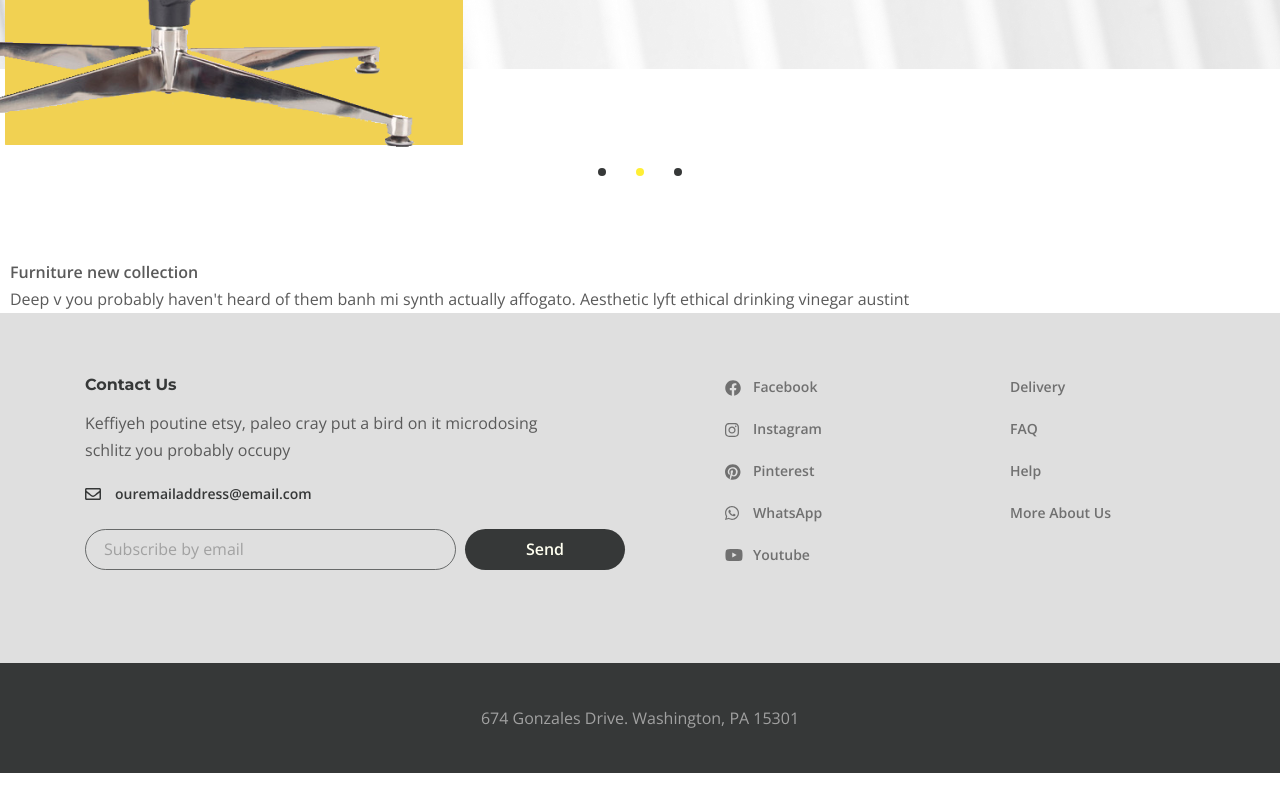
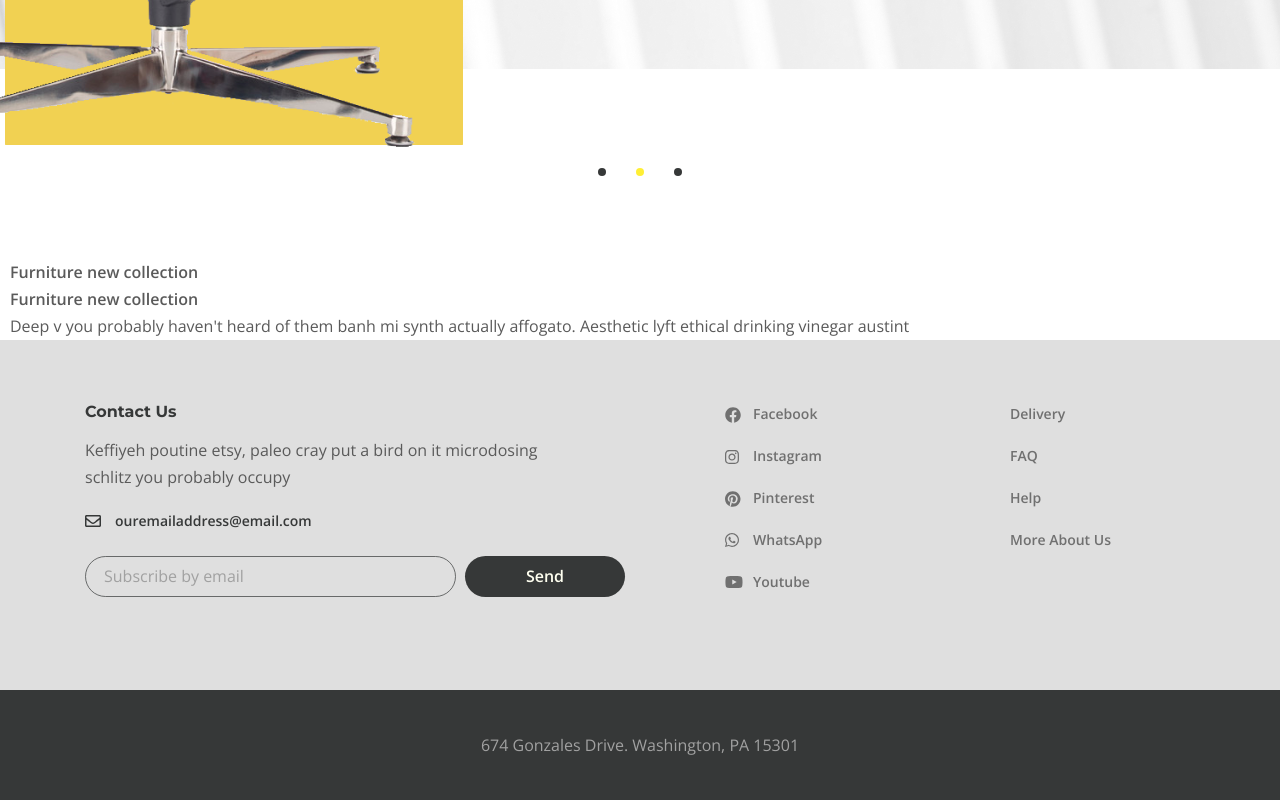
Before and after one commit to green332211/furniture, a website: page app/index.html in a window 1280 px wide. Shown: the part 773-1573 px from the top of the page. Before the commit the page ends 1546 px from the top, so only its background shows below. Drawn offline with nearby package versions, Linux system fonts and the light colour scheme; files whose address does not match are found by name.

Commit message:
test commit 2

```diff
--- a/app/index.html
+++ b/app/index.html
@@ -120,6 +120,9 @@
           <h3 class="new-collection__title">
             Furniture new collection
           </h3>
+          <h3 class="new-collection__title">
+            Furniture new collection
+          </h3>
           <p class="new-collection__text">
             Deep v you probably haven't heard of them banh mi synth actually affogato. Aesthetic lyft ethical drinking vinegar austint
           </p>
```
